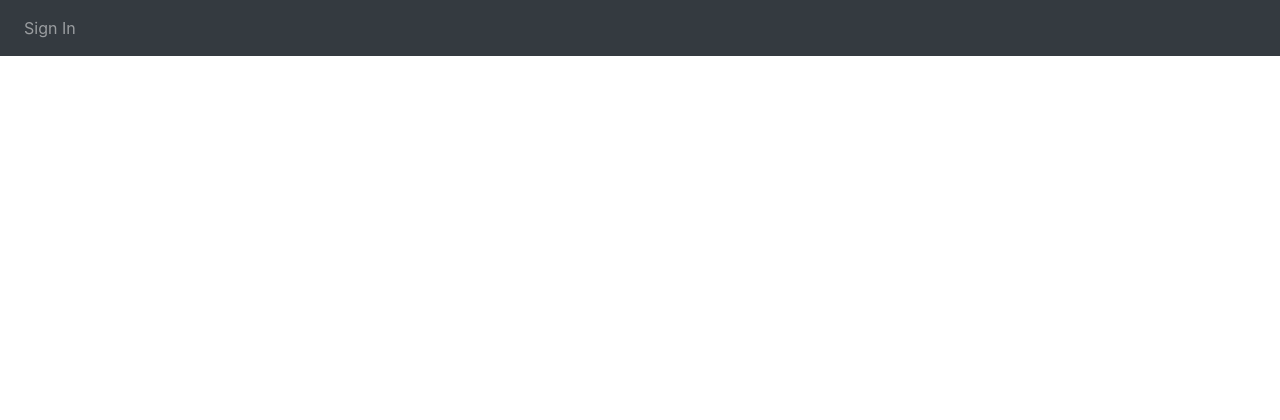
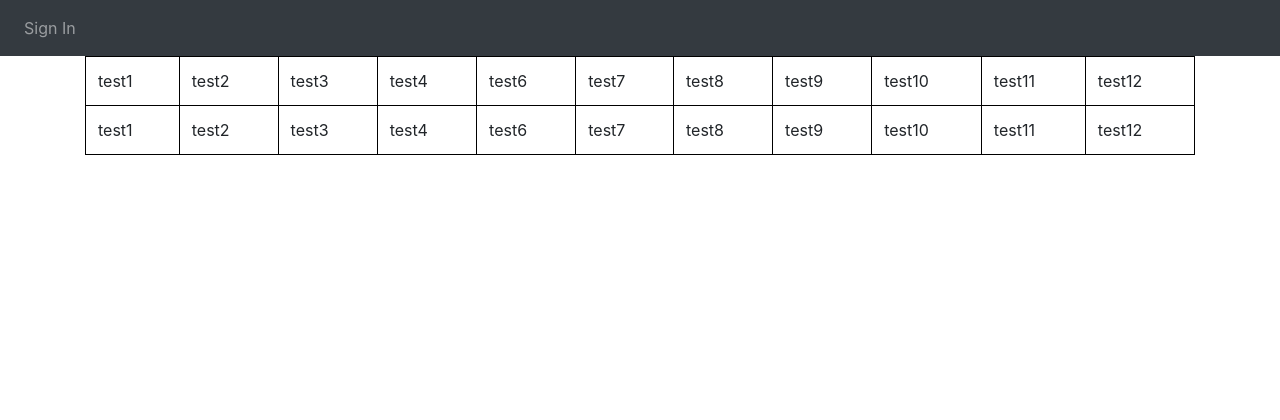
Before and after one commit to Brian-Uong/ContainerShipSoftware, a Flask app: page /balance in a window 1280 px wide. Shown: the top 420 px of the page. Run offline with Flask 3, Linux system fonts and the light colour scheme; some libraries are stand-ins or nearby versions.

Commit message:
Created basic grids and working on setting the position

```diff
--- /dev/null
+++ b/Website/templates/style.css
@@ -0,0 +1 @@
+/*I'm just gonna leave this here because we may want to use it later but I couldn't remember how to apply the style how I wanted*/
--- a/Website/templates/tasks_base.html
+++ b/Website/templates/tasks_base.html
@@ -14,6 +14,10 @@
       href="https://stackpath.bootstrapcdn.com/font-awesome/4.7.0/css/font-awesome.min.css"
       crossorigin="anonymous"
     />
+    <link
+      rel="stylesheet"
+      href="style.css"
+    />
 
     <title>
       {% block title %}{% endblock %}
@@ -29,7 +33,7 @@
         data-toggle="collapse"
         data-target="#navbar"
         >
-        <span class=""navbar-toggler-icon></span>
+        <span class="navbar-toggler-icon"></span>
     </button>
     <div class="collapse navbar-collapse" id="navbar">
         <div class="navbar-nav">
@@ -40,6 +44,36 @@
 <!--End Navbar-->
 
 <!--Begin Ship Grid 8x12-->
+<div class="container" style="position: relative;">
+  <table class="table table-bordered"> <!--This looks like we want it to look like in theory Just need to get it into the right spot-->
+    <tbody style="border-color: black; border-width: 1px;">
+      <td style="border-color: black;">test1</td>
+      <td style="border-color: black;">test2</td>
+      <td style="border-color: black;">test3</td>
+      <td style="border-color: black;">test4</td>
+      <td style="border-color: black;">test6</td>
+      <td style="border-color: black;">test7</td>
+      <td style="border-color: black;">test8</td>
+      <td style="border-color: black;">test9</td>
+      <td style="border-color: black;">test10</td>
+      <td style="border-color: black;">test11</td>
+      <td style="border-color: black;">test12</td>
+    </tbody>
+    <tbody style="border-color: black; border-width: 1px;">
+      <td style="border-color: black;">test1</td>
+      <td style="border-color: black;">test2</td>
+      <td style="border-color: black;">test3</td>
+      <td style="border-color: black;">test4</td>
+      <td style="border-color: black;">test6</td>
+      <td style="border-color: black;">test7</td>
+      <td style="border-color: black;">test8</td>
+      <td style="border-color: black;">test9</td>
+      <td style="border-color: black;">test10</td>
+      <td style="border-color: black;">test11</td>
+      <td style="border-color: black;">test12</td>
+    </tbody>
+  </table>
+</div>
 <!--End Ship Grid 8x12-->
 
 <!--Begin Buffer Grid 4x24-->
```
